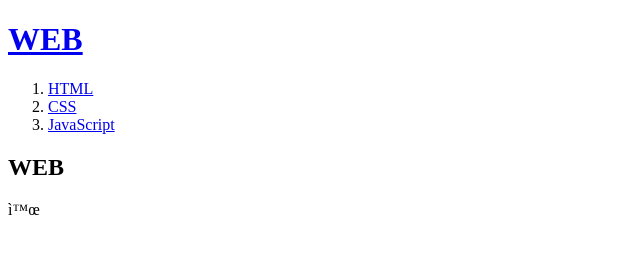
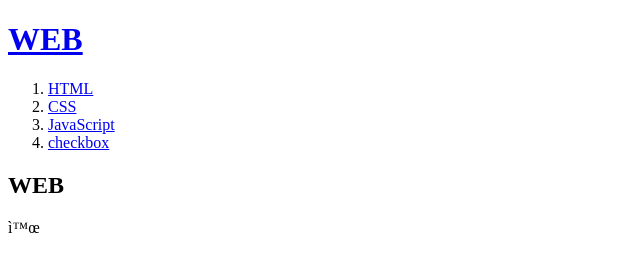
Before and after one commit to Jac7or/my-first-web-site, a plain HTML site: page index.html in a window 1280 px wide. Shown: the whole page, without its empty margins (0-640 px from the left). Drawn offline with Linux system fonts and the light colour scheme.

Commit message:
Add files via upload

```diff
--- a/index.html
+++ b/index.html
@@ -10,6 +10,7 @@
       <li><a href="1.html">HTML</a></li>
       <li><a href="2.html">CSS</a></li>
       <li><a href="3.html">JavaScript</a></li>
+      <li><a href="checkbox.html">checkbox</a></li>
   </ol>
 <h2>WEB</h2>
 왜
```
